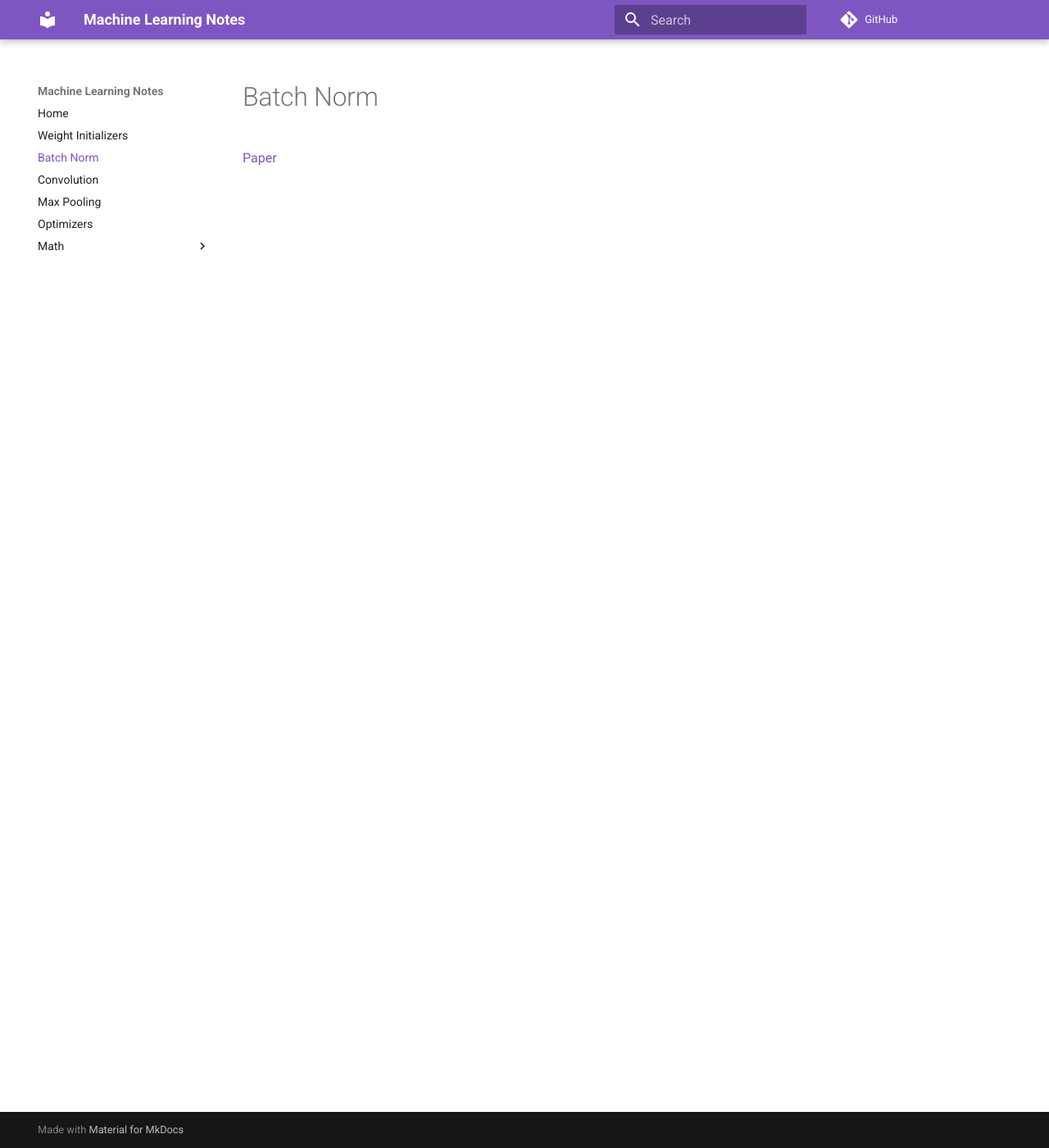
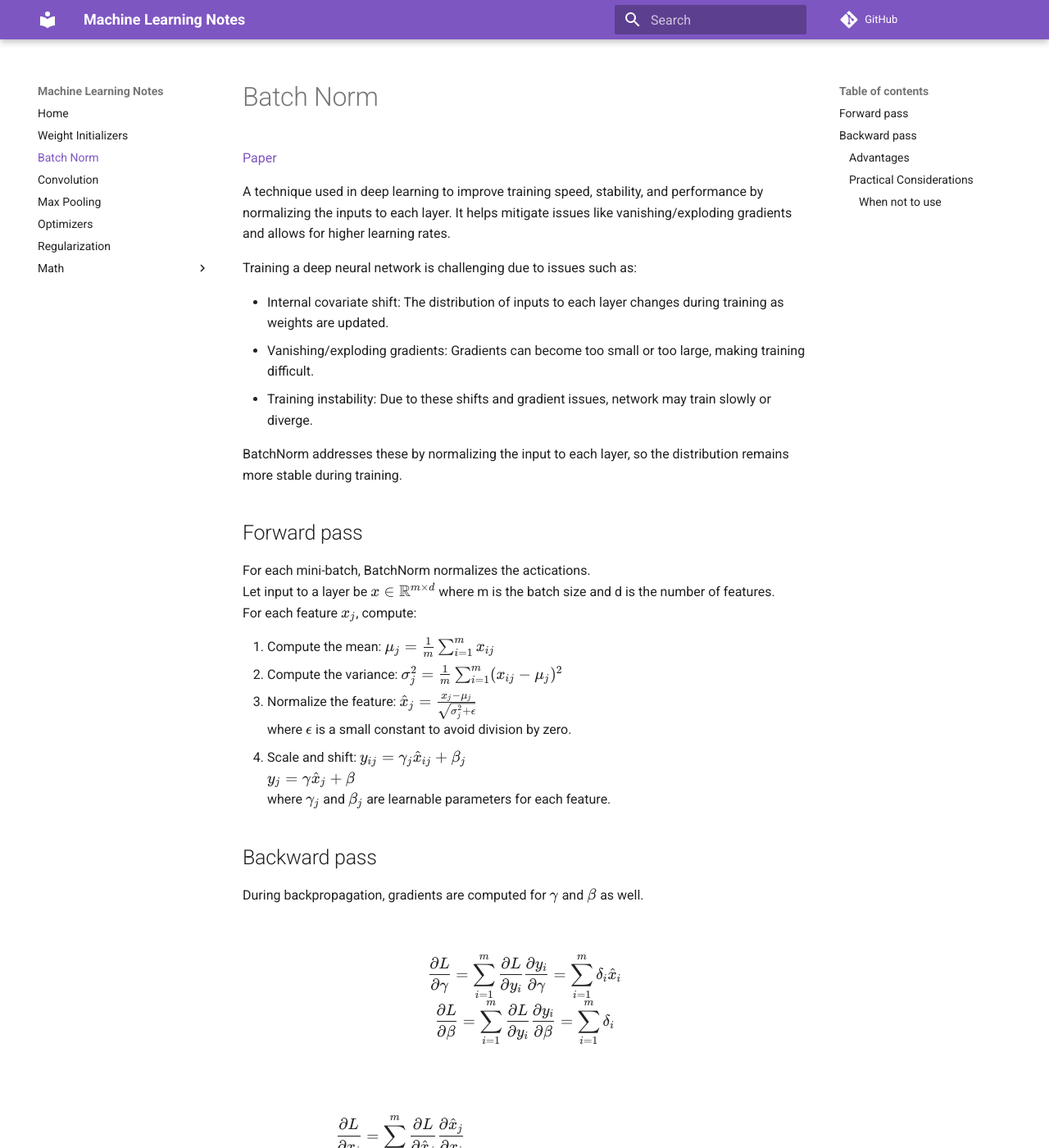
Before and after one commit to saikrishnaponnam/Machine-Learning, an MkDocs documentation site: the page built from docs/batch_norm.md, in a window 1280 px wide and 1400 px high. Shown: the whole window at 82% size. Built offline with MkDocs 1.6.1 and Material for MkDocs 9.7.7, drawn with Linux system fonts in a browser that asks for light colours; comment, search, counter and statistics services are not loaded; some of the changed text lies outside the part shown.

Commit message:
docs: drop out & batch norm

```diff
--- a/docs/batch_norm.md
+++ b/docs/batch_norm.md
@@ -1,3 +1,73 @@
 # Batch Norm
+[Paper](https://arxiv.org/abs/1502.03167)
 
-[Paper](https://arxiv.org/abs/1502.03167)
+A technique used in deep learning to improve training speed, stability, and performance by normalizing the inputs to each layer. It helps mitigate issues like vanishing/exploding gradients and allows for higher learning rates.
+
+Training a deep neural network is challenging due to issues such as:
+
+- Internal covariate shift: The distribution of inputs to each layer changes during training as weights are updated.
+- Vanishing/exploding gradients: Gradients can become too small or too large, making training difficult.
+- Training instability: Due to these shifts and gradient issues, network may train slowly or diverge.
+
+BatchNorm addresses these by normalizing the input to each layer, so the distribution remains more stable during training.
+
+## Forward pass
+For each mini-batch, BatchNorm normalizes the actications.
+Let input to a layer be $x \in \mathbb{R}^{m \times d}$ where m is the batch size and d is the number of features.
+For each feature $x_j$, compute:
+
+1. Compute the mean: $\mu_j = \frac{1}{m} \sum_{i=1}^{m} x_{ij}$
+2. Compute the variance: $\sigma_j^2 = \frac{1}{m} \sum_{i=1}^{m} (x_{ij} - \mu_j)^2$
+3. Normalize the feature: $\hat{x}_{j} = \frac{x_{j} - \mu_j}{\sqrt{\sigma_j^2 + \epsilon}}$
+   where $\epsilon$ is a small constant to avoid division by zero.
+4. Scale and shift: $y_{ij} = \gamma_j \hat{x}_{ij} + \beta_j \\
+    y_{j} = \gamma \hat{x}_j + \beta$
+   where $\gamma_j$ and $\beta_j$ are learnable parameters for each feature.
+
+## Backward pass
+
+During backpropagation, gradients are computed for $\gamma$ and $\beta$ as well.
+
+
+$$\frac{\partial L}{\partial \gamma} = \sum_{i=1}^m \frac{\partial L}{\partial y_i}\frac{\partial y_i}{\partial \gamma} = \sum_{i=1}^m \delta_i \hat{x}_i  \\
+\frac{\partial L}{\partial \beta} = \sum_{i=1}^m \frac{\partial L}{\partial y_i}\frac{\partial y_i}{\partial \beta} = \sum_{i=1}^m \delta_i$$
+
+$$ \begin{align*} \frac{\partial L}{\partial x_i} &= \sum_{j=1}^m \frac{\partial L}{\partial \hat{x}_j} \frac{\partial \hat{x}_j}{\partial x_i} \\
+\frac{\partial L}{\partial \hat{x}_j} &= \frac{\partial L}{\partial y_j} \frac{\partial y_j}{\partial \hat{x}_j} = \delta_j \gamma \\
+\frac{\partial \hat{x}_j}{\partial x_i} &= \frac{1}{\sigma} \frac{\partial (x_j - \mu)}{\partial x_i} + (x_j - \mu) \frac{\partial 1 / \sigma }{\partial x_i} \quad \text{Let }~ \sigma = \sqrt{\sigma^2 + \epsilon}  \\
+\frac{\partial \hat{x}_j}{\partial x_i} &= \frac{1}{\sigma} \frac{\partial (x_j - \mu)}{\partial x_i} - \frac{x_j - \mu}{2 \sigma^3 } \frac{\partial \sigma^2 }{\partial x_i} \\
+\frac{\partial \sigma^2}{\partial x_i} &= \sum_{j=1}^m \frac{\partial (x_j^2 + \mu^2 - 2x_j\mu )}{\partial x_i} =  \frac{2}{N} (x_i - \mu) ) \\
+\frac{\partial \hat{x}_j}{\partial x_i} &= \frac{1}{\sigma} \frac{\partial (x_j - \mu)}{\partial x_i} - \frac{(x_j - \mu)(x_i - \mu)}{N \sigma^3 }
+\end{align*}$$
+
+For j = i
+
+$$ \frac{\partial \hat{x}_i}{\partial x_i} = \frac{m-1}{m \sigma} - \frac{(x_i - \mu)^2}{N \sigma^3 } \\
+\frac{\partial L}{\partial x_i}= \delta_i \gamma (\frac{m-1}{m \sigma} - \frac{(x_i - \mu)^2}{N \sigma^3 })  $$
+
+For j != i
+
+$$\frac{\partial \hat{x}_i}{\partial x_i} = \frac{-1}{m\sigma} - \frac{(x_j - \mu)(x_i - \mu)}{N \sigma^3 } \\
+\frac{\partial L}{\partial x_i}= \sum_{i \ne j} \delta_j \gamma (\frac{-1}{m\sigma} - \frac{(x_j - \mu)(x_i - \mu)}{N \sigma^3 }) $$
+
+Combining both cases, we get:
+
+$$\frac{\partial L}{\partial x_i} = \frac{\gamma}{m \sigma}(m\delta_i - \sum_j \delta_j - \hat{x}_i \sum_j \delta_j \hat{x}_j)$$
+
+
+### Advantages
+
+- Keeps input distributions stable during training.
+- Allows higher learning rates.
+- Acts as a regularizer (due to added noise from mini-batch stats).
+
+### Practical Considerations
+
+- During inference, we use running averages of the mean and variance computed during training instead of batch statistics.
+- Use after fully connected or convolutional layers, before activation functions.
+- Initialization of $\gamma$ and $\beta$ is typically set to 1 and 0 respectively.
+
+#### When not to use
+
+- In small batch sizes, where batch statistics may not be reliable.
+- In RNNs or LSTMs, where temporal dependencies are crucial.
```
Also changed, not shown: docs/math/probability.md (+5 -5 lines), docs/optimizer.md (+0 -1 lines), docs/regularization.md (added, +50 -0 lines).
